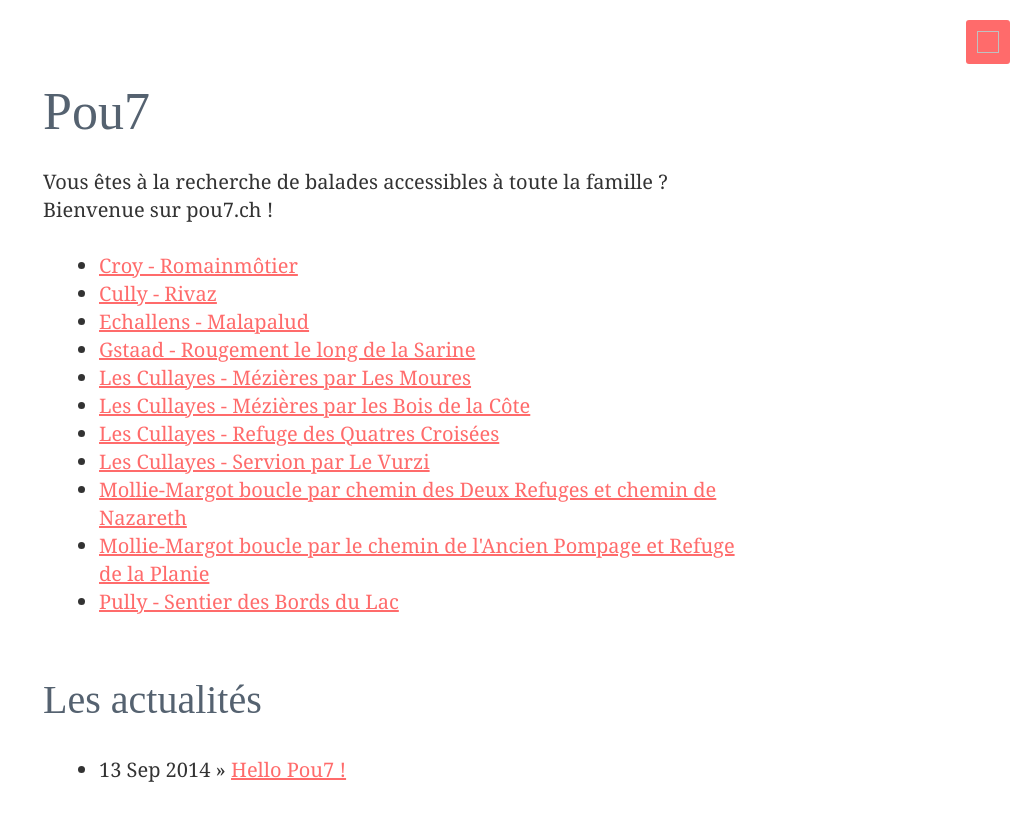
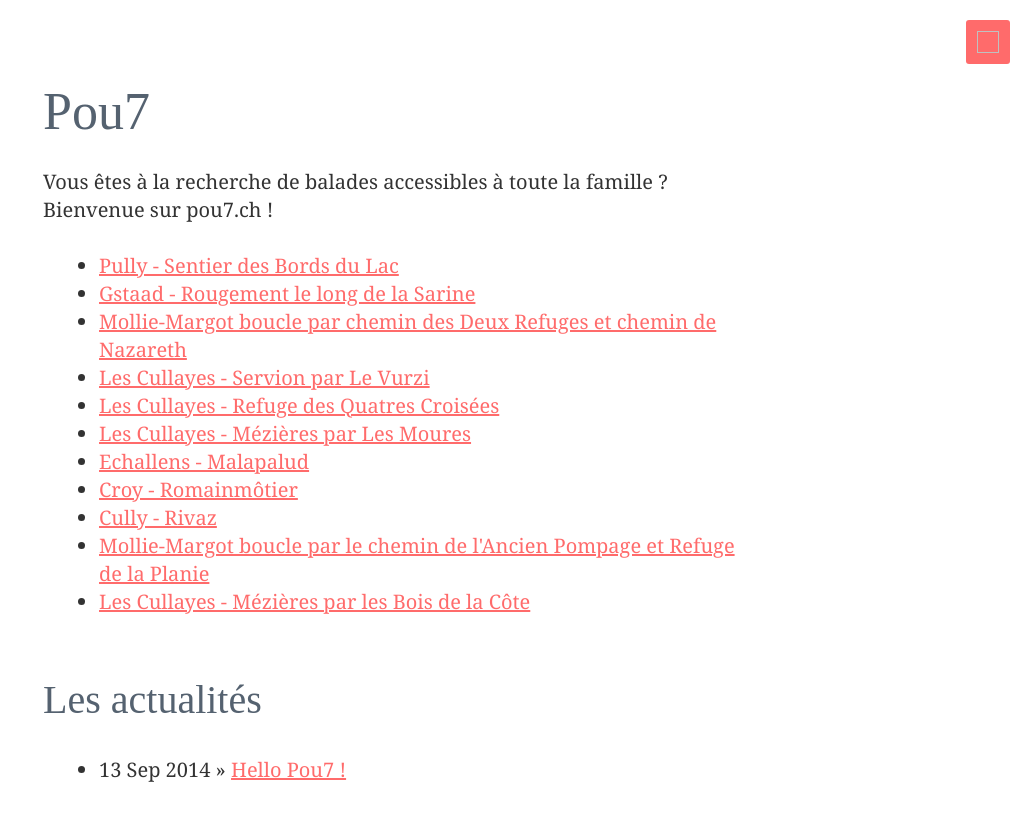
Before and after one commit to alienlebarge/pou7, a Jekyll site: the page built from index.html, in a window 1280 px wide. Shown: the top 821 px of the page, without its empty margins (250-1280 px from the left). Built offline with Jekyll 4.4.1, drawn with Linux system fonts in a browser that asks for light colours.

Commit message:
remove alphabetical sorting
Too bugy

```diff
--- a/index.html
+++ b/index.html
@@ -11,16 +11,9 @@ title: Pou7
 </header>
 
 <ul>
-{% capture posts %}
   {% for post in site.categories['trail'] %}
-    |{{ post.title }}#{{ post.url }}
+  <li><a href="{{ post.url }}">{{ post.title }}</a></li>
   {% endfor %}
-{% endcapture %}
-{% assign sortedposts = posts | split: '|' | sort %}
-{% for post in sortedposts %}
-    {% assign postitems = post | split: '#' %}
-    <li><a href={{ postitems[1] }}">{{ postitems[0] }}</a></li>
-{% endfor %}
 </ul>
 
 <h2>Les actualités</h2>
```
